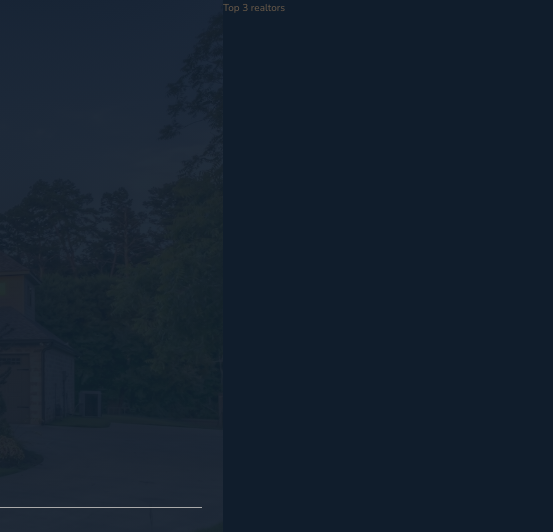
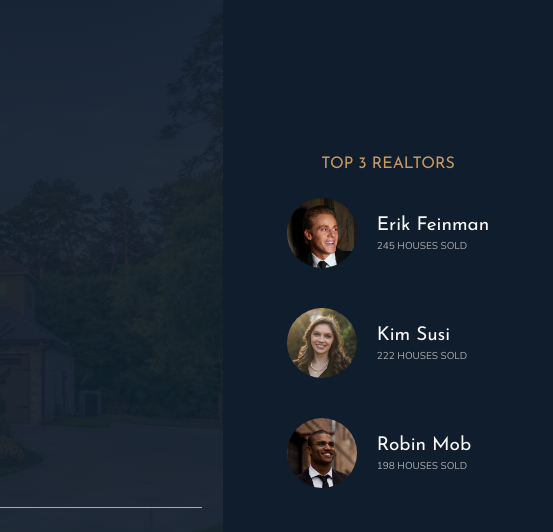
Before and after one commit to SeanZom/nexter, a website: page index.html in a window 1280 px wide. Shown: the top 532 px of the page, 727-1280 px from the left. Drawn offline with nearby package versions, Linux system fonts and the light colour scheme.

Commit message:
finished realtors section

```diff
--- a/index.html
+++ b/index.html
@@ -26,15 +26,46 @@
             <button class="btn header__btn">View our properties</button>
             <div class="header__seenon-text">Seen on</div>
             <div class="header__seenon-logos">
-              <img src="img/logo-bbc.png" alt="Seen on logo 1">
-              <img src="img/logo-forbes.png" alt="Seen on logo 2">
-              <img src="img/logo-techcrunch.png" alt="Seen on logo 3">
-              <img src="img/logo-bi.png" alt="Seen on logo 4">
+                <img src="img/logo-bbc.png" alt="Seen on logo 1" />
+                <img src="img/logo-forbes.png" alt="Seen on logo 2" />
+                <img src="img/logo-techcrunch.png" alt="Seen on logo 3" />
+                <img src="img/logo-bi.png" alt="Seen on logo 4" />
             </div>
         </header>
 
         <div class="realtors">
-            Top 3 realtors
+            <h3 class="heading-3">Top 3 Realtors</h3>
+            <div class="realtors__list">
+                <img
+                    src="img/realtor-1.jpeg"
+                    alt="Realtor 1"
+                    class="realtors__img"
+                />
+                <div class="realtors__details">
+                    <h4 class="heading-4 heading-4--light">Erik Feinman</h4>
+                    <p class="realtors__sold">245 houses sold</p>
+                </div>
+
+                <img
+                    src="img/realtor-2.jpeg"
+                    alt="Realtor 2"
+                    class="realtors__img"
+                />
+                <div class="realtors__details">
+                    <h4 class="heading-4 heading-4--light">Kim Susi</h4>
+                    <p class="realtors__sold">222 houses sold</p>
+                </div>
+
+                <img
+                    src="img/realtor-3.jpeg"
+                    alt="Realtor 3"
+                    class="realtors__img"
+                />
+                <div class="realtors__details">
+                    <h4 class="heading-4 heading-4--light">Robin Mob</h4>
+                    <p class="realtors__sold">198 houses sold</p>
+                </div>
+            </div>
         </div>
 
         <section class="features">
--- a/sass/_realtors.scss
+++ b/sass/_realtors.scss
@@ -1,4 +1,31 @@
 .realtors {
   background-color: $color-secondary;
   grid-column: col-start 7 / full-end;
+  padding: 3rem;
+
+  display: grid;
+  align-content: center;
+  justify-content: center;
+  justify-items: center;
+  grid-row-gap: 2rem;
+
+  &__list {
+    display: grid;
+    grid-template-columns: min-content max-content;
+    column-gap: 2rem;
+    row-gap: 5vh;
+    align-items: center;
+  }
+
+  &__img {
+    width: 7rem;
+    border-radius: 50%;
+    display: block;
+  }
+
+  &__sold {
+    text-transform: uppercase;
+    color: $color-grey-light-2;
+    margin-top: -3px;
+  }
 }
```
Also changed, not shown: sass/_base.scss (+7 -2 lines), README.md (added), css/style.css.
